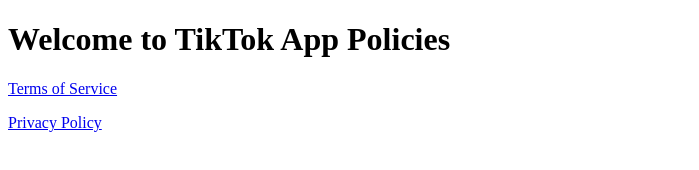
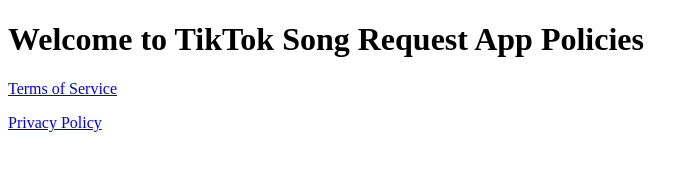
Before and after one commit to yigitoyi/tiktok-app-policies, a plain HTML site: page index.html in a window 1280 px wide. Shown: the whole page, without its empty margins (0-699 px from the left). Drawn offline with Linux system fonts and the light colour scheme.

Commit message:
Update index.html

```diff
--- a/index.html
+++ b/index.html
@@ -4,7 +4,7 @@
     <title>TikTok App Policies</title>
 </head>
 <body>
-    <h1>Welcome to TikTok App Policies</h1>
+    <h1>Welcome to TikTok Song Request App Policies</h1>
     <p><a href="terms_of_service.md">Terms of Service</a></p>
     <p><a href="privacy_policy.md">Privacy Policy</a></p>
 </body>
```
